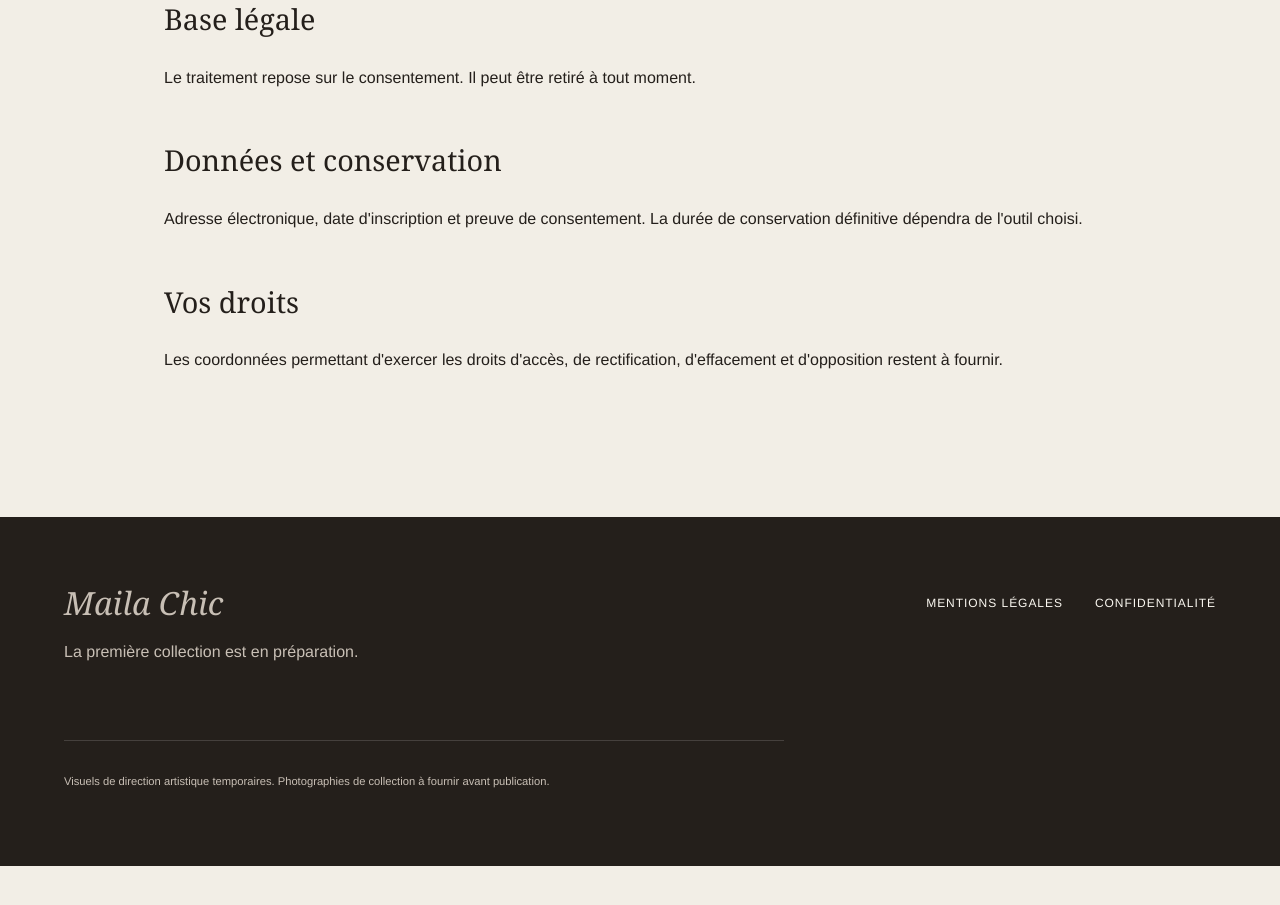
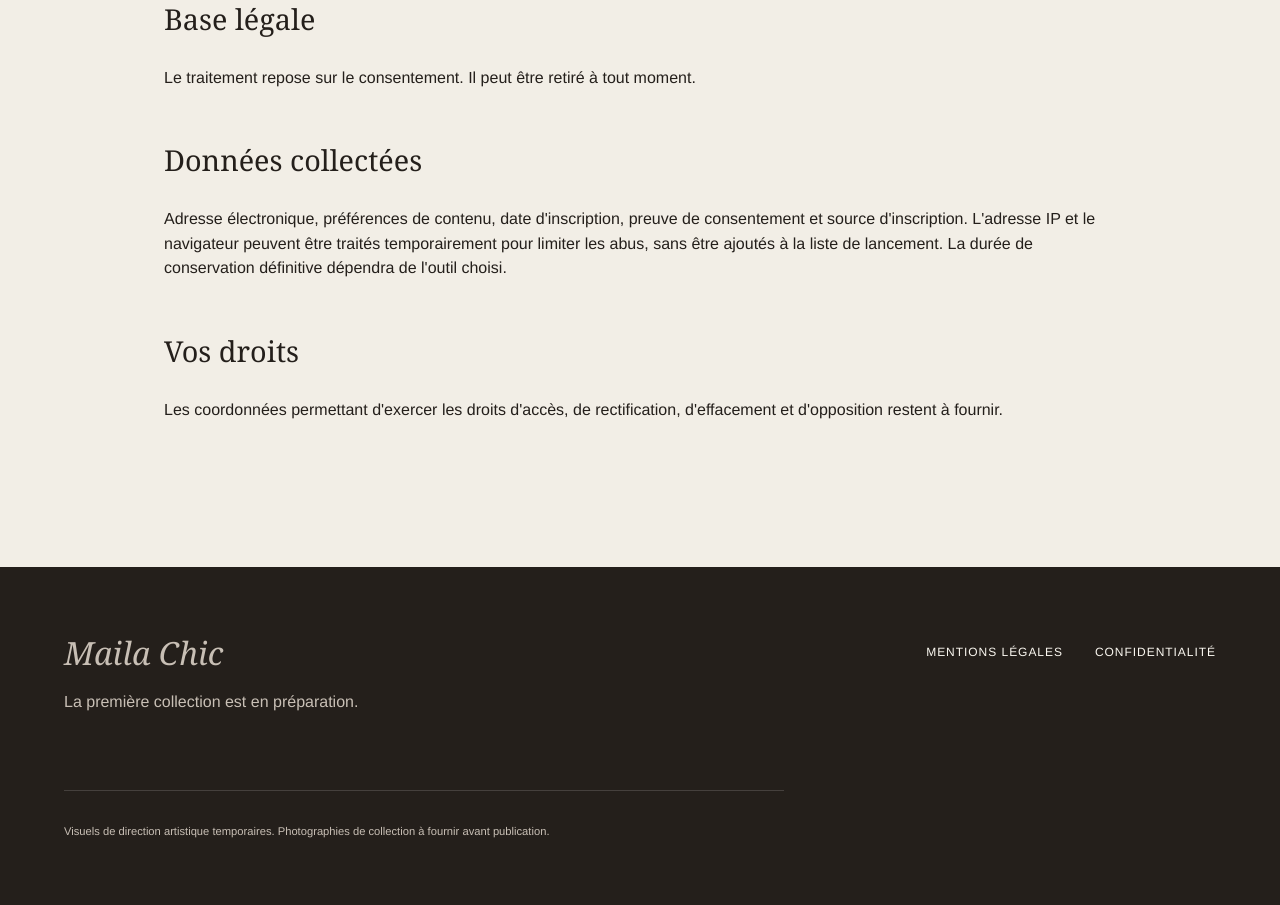
Before and after one commit to Rimiscky/maillaChic, a Next.js app: page /confidentialite in a window 1280 px wide. Shown: the part 940-1845 px from the top of the page. Before the commit the page ends 1806 px from the top, so only its background shows below. Built offline with nearby package versions, Linux system fonts and the light colour scheme; no server answers.

Commit message:
fix(privacy): documenter toutes les donnees collectees et l'anti-abus

```diff
--- a/src/app/confidentialite/page.tsx
+++ b/src/app/confidentialite/page.tsx
@@ -3,5 +3,5 @@ import type { Metadata } from "next";
 export const metadata: Metadata = { title: "Confidentialité" };
 
 export default function PrivacyPage() {
-  return <section className="legal-page"><p className="eyebrow">Données personnelles</p><h1>Politique de confidentialité</h1><div className="legal-warning"><strong>Version provisoire.</strong><p>Le responsable du traitement, le prestataire d'envoi et les durées opérationnelles devront être complétés avant la mise en ligne publique.</p></div><h2>Finalité</h2><p>Le formulaire de préouverture collecte une adresse électronique et le consentement associé afin d'informer la personne du lancement de Maila Chic.</p><h2>Base légale</h2><p>Le traitement repose sur le consentement. Il peut être retiré à tout moment.</p><h2>Données et conservation</h2><p>Adresse électronique, date d'inscription et preuve de consentement. La durée de conservation définitive dépendra de l'outil choisi.</p><h2>Vos droits</h2><p>Les coordonnées permettant d'exercer les droits d'accès, de rectification, d'effacement et d'opposition restent à fournir.</p></section>;
+  return <section className="legal-page"><p className="eyebrow">Données personnelles</p><h1>Politique de confidentialité</h1><div className="legal-warning"><strong>Version provisoire.</strong><p>Le responsable du traitement, le prestataire d'envoi et les durées opérationnelles devront être complétés avant la mise en ligne publique.</p></div><h2>Finalité</h2><p>Le formulaire de préouverture collecte une adresse électronique et le consentement associé afin d'informer la personne du lancement de Maila Chic.</p><h2>Base légale</h2><p>Le traitement repose sur le consentement. Il peut être retiré à tout moment.</p><h2>Données collectées</h2><p>Adresse électronique, préférences de contenu, date d'inscription, preuve de consentement et source d'inscription. L'adresse IP et le navigateur peuvent être traités temporairement pour limiter les abus, sans être ajoutés à la liste de lancement. La durée de conservation définitive dépendra de l'outil choisi.</p><h2>Vos droits</h2><p>Les coordonnées permettant d'exercer les droits d'accès, de rectification, d'effacement et d'opposition restent à fournir.</p></section>;
 }
```
